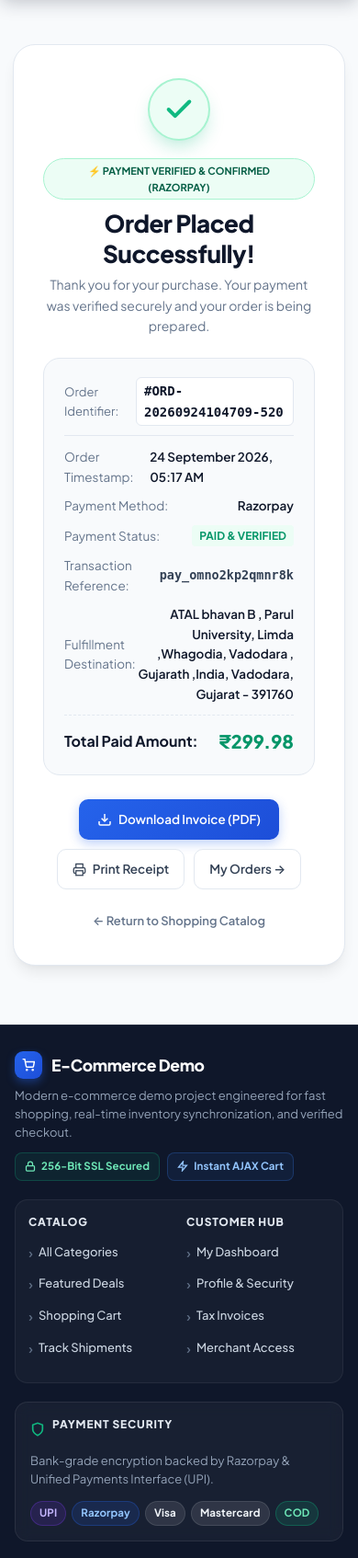
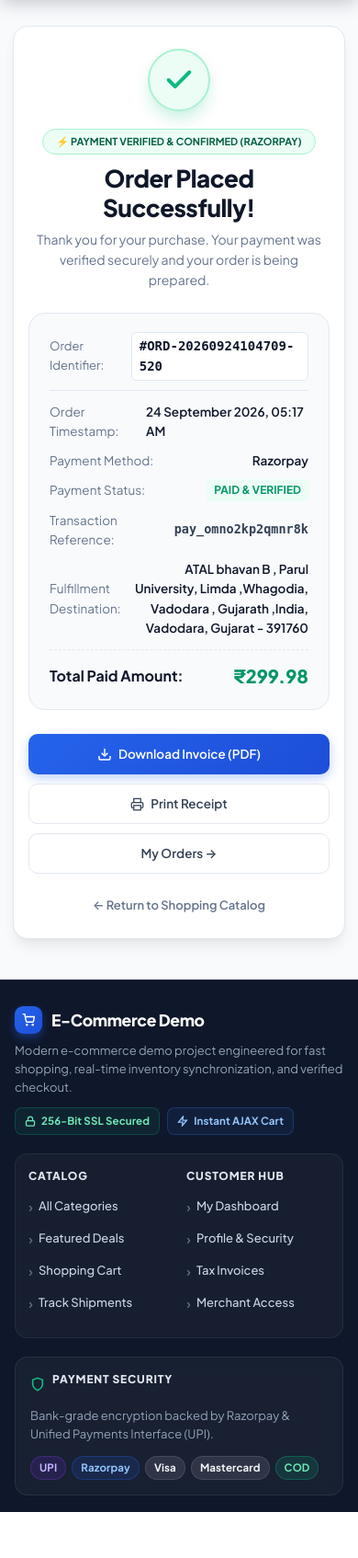
Before and after one commit to Shabber10/E-Commerce-Demo, a Flask app: page /order/1/success in a window 390 px wide. Shown: the part 57-1751 px from the top of the page at 92% size. After the commit the page ends 1701 px from the top, so only its background shows below. Run offline with Flask 3, Linux system fonts and the light colour scheme; a user stored in the database is signed in; data comes from the database, SQL or seed files in the repository.

Commit message:
Enhance mobile responsive layouts for checkout and order confirmation

```diff
--- a/static/css/style.css
+++ b/static/css/style.css
@@ -1405,9 +1405,9 @@
 
 .checkout-payment-modes {
     display: grid;
-    grid-template-columns: 1.2fr 1fr 1fr;
-    gap: 10px;
-    margin-bottom: 20px;
+    grid-template-columns: 1fr 1fr;
+    gap: 12px;
+    margin-bottom: 22px;
 }
 
 .form-grid-2col {
--- a/templates/base.html
+++ b/templates/base.html
@@ -12,7 +12,7 @@
         href="https://fonts.googleapis.com/css2?family=Inter:wght@400;500;600;700&family=Plus+Jakarta+Sans:wght@400;500;600;700;800&display=swap"
         rel="stylesheet">
     <!-- Main CSS -->
-    <link rel="stylesheet" href="{{ url_for('static', filename='css/style.css') }}?v=13.0">
+    <link rel="stylesheet" href="{{ url_for('static', filename='css/style.css') }}?v=14.0">
     <style>
         .dropdown:hover .dropdown-menu { display: none; }
         .dropdown-menu.show { display: block !important; }
--- a/templates/website/checkout.html
+++ b/templates/website/checkout.html
@@ -75,7 +75,7 @@
             <p style="color: var(--slate-500); font-size: 13.5px; margin-bottom: 16px;">Select your preferred payment method.</p>
 
             <!-- Payment Mode Option Tabs: Exactly Two Options -->
-            <div class="checkout-payment-modes" style="display: grid; grid-template-columns: 1fr 1fr; gap: 12px; margin-bottom: 22px;">
+            <div class="checkout-payment-modes">
                 <button type="button" class="pay-mode-btn" id="btn-mode-qr" onclick="selectPayMode('qr')" style="background: #0c2340; color: #fff; border: 1.5px solid #0c2340; padding: 13px 16px; border-radius: 12px; font-weight: 700; font-size: 14px; cursor: pointer; transition: all 0.2s ease; display: flex; align-items: center; justify-content: center; gap: 8px;">
                     <span>⚡</span> UPI QR Code (Razorpay)
                 </button>
--- a/templates/website/order_success.html
+++ b/templates/website/order_success.html
@@ -3,7 +3,43 @@
 {% block title %}Order Confirmed Successfully - E-Commerce Demo{% endblock %}
 
 {% block content %}
-<div style="max-width: 620px; margin: 36px auto; background-color: #ffffff; border: 1px solid var(--slate-200); border-radius: var(--radius-2xl); box-shadow: var(--shadow-lg); padding: 36px 32px; text-align: center;">
+<style>
+    .order-success-card {
+        max-width: 620px;
+        width: 100%;
+        margin: 36px auto;
+        background-color: #ffffff;
+        border: 1px solid var(--slate-200);
+        border-radius: var(--radius-2xl);
+        box-shadow: var(--shadow-lg);
+        padding: 36px 32px;
+        text-align: center;
+        box-sizing: border-box;
+    }
+    .order-success-actions {
+        display: flex;
+        gap: 10px;
+        justify-content: center;
+        flex-wrap: wrap;
+        margin-bottom: 20px;
+    }
+    @media (max-width: 640px) {
+        .order-success-card {
+            margin: 16px auto !important;
+            padding: 24px 16px !important;
+            border-radius: 16px !important;
+        }
+        .order-success-actions {
+            flex-direction: column !important;
+        }
+        .order-success-actions .btn {
+            width: 100% !important;
+            justify-content: center !important;
+        }
+    }
+</style>
+
+<div class="order-success-card">
 
     <!-- Success Icon Circle -->
     <div style="width: 68px; height: 68px; border-radius: 50%; background: #ecfdf5; color: #10b981; border: 2px solid #a7f3d0; display: flex; align-items: center; justify-content: center; margin: 0 auto 18px; box-shadow: 0 10px 20px -5px rgba(16, 185, 129, 0.3);">
@@ -98,7 +134,7 @@
     </div>
 
     <!-- Action Buttons -->
-    <div style="display: flex; gap: 10px; justify-content: center; flex-wrap: wrap; margin-bottom: 20px;">
+    <div class="order-success-actions" style="margin-bottom: 20px;">
         <a href="{{ url_for('download_invoice', order_id=order.order_id) }}" class="btn btn-primary" style="height: 44px; padding: 0 20px;">
             <svg width="16" height="16" viewBox="0 0 24 24" fill="none" stroke="currentColor" stroke-width="2.2"><path d="M21 15v4a2 2 0 0 1-2 2H5a2 2 0 0 1-2-2v-4"></path><polyline points="7 10 12 15 17 10"></polyline><line x1="12" y1="15" x2="12" y2="3"></line></svg>
             <span>Download Invoice (PDF)</span>
```
